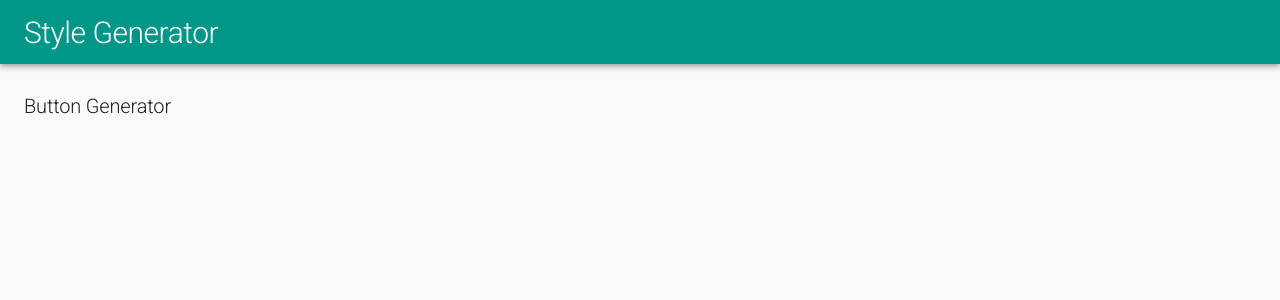
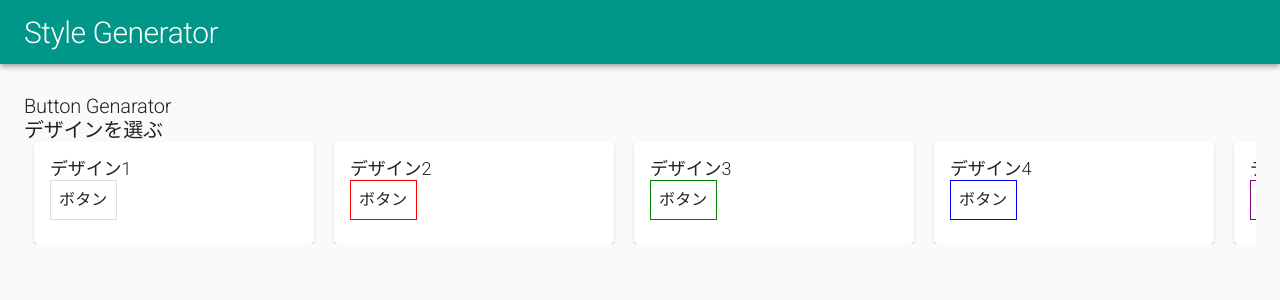
Before and after one commit to Yota-K/html-css-style-generator, a Next.js app: page /create-button in a window 1280 px wide. Shown: the top 300 px of the page. Built offline with nearby package versions, Linux system fonts and the light colour scheme.

Commit message:
ベースになるボタンデザインを作成。

```diff
--- a/src/components/Atoms/ButtonGenerator/Button/index.tsx
+++ b/src/components/Atoms/ButtonGenerator/Button/index.tsx
@@ -0,0 +1,23 @@
+import React from 'react';
+import styled from 'styled-components';
+
+interface Props {
+  defaultStyles: any;
+}
+
+export const GenerateButton: React.FC<Props> = ({ defaultStyles }) => {
+  return <Button defaultStyles={defaultStyles}>ボタン</Button>;
+};
+
+type StyleTypes = {
+  defaultStyles: {
+    border: string;
+    padding: string;
+  };
+};
+
+const Button = styled.a<StyleTypes>`
+  display: inline-block;
+  border: ${(props) => props.defaultStyles.border};
+  padding: ${(props) => props.defaultStyles.padding};
+`;
--- a/src/components/Molecules/ButtonGenerator/ButtonCard/index.tsx
+++ b/src/components/Molecules/ButtonGenerator/ButtonCard/index.tsx
@@ -0,0 +1,22 @@
+import React from 'react';
+import Card from '@material-ui/core/Card';
+import CardContent from '@material-ui/core/CardContent';
+
+import { CardHeading } from '../../../Atoms/CardHeading/index';
+import { GenerateButton } from '../../../Atoms/ButtonGenerator/Button/index';
+
+interface Props {
+  heading: string;
+  defaultStyles: any;
+}
+
+export const ButtonCard: React.FC<Props> = ({ heading, defaultStyles }) => {
+  return (
+    <Card>
+      <CardContent>
+        <CardHeading heading={heading} />
+        <GenerateButton defaultStyles={defaultStyles} />
+      </CardContent>
+    </Card>
+  );
+};
--- a/src/components/Organisms/ButtonGenarator/ButtonCardList/index.tsx
+++ b/src/components/Organisms/ButtonGenarator/ButtonCardList/index.tsx
@@ -0,0 +1,37 @@
+import React from 'react';
+import styled from 'styled-components';
+import { ButtonCard } from '../../../Molecules/ButtonGenerator/ButtonCard/index';
+import { AppTypography } from '../../../Atoms/Typography/index';
+
+interface Props {
+  cardData: any;
+}
+
+export const ButtonCardList: React.FC<Props> = ({ cardData }) => {
+  return (
+    <>
+      <AppTypography variant="h2" text="デザインを選ぶ" />
+      <CardList>
+        <div className="cards-wrapper">
+          {cardData.map((el, i) => (
+            <ButtonCard key={i} heading={el.heading} defaultStyles={el.defaultStyles} />
+          ))}
+        </div>
+      </CardList>
+    </>
+  );
+};
+
+const CardList = styled.nav`
+  width: 100%;
+  overflow-x: auto;
+
+  .cards-wrapper {
+    display: flex;
+
+    .MuiCard-root {
+      margin: 0 10px;
+      min-width: 280px;
+    }
+  }
+`;
--- /dev/null
+++ b/src/components/Pages/CreateButtonPage/CardData.ts
@@ -0,0 +1,37 @@
+export const cardData: any = [
+  {
+    heading: 'デザイン1',
+    defaultStyles: {
+      border: '1px solid #ddd',
+      padding: '8px',
+    },
+  },
+  {
+    heading: 'デザイン2',
+    defaultStyles: {
+      border: '1px solid red',
+      padding: '8px',
+    },
+  },
+  {
+    heading: 'デザイン3',
+    defaultStyles: {
+      border: '1px solid green',
+      padding: '8px',
+    },
+  },
+  {
+    heading: 'デザイン4',
+    defaultStyles: {
+      border: '1px solid blue',
+      padding: '8px',
+    },
+  },
+  {
+    heading: 'デザイン5',
+    defaultStyles: {
+      border: '1px solid purple',
+      padding: '8px',
+    },
+  },
+];
--- a/src/components/Pages/CreateButtonPage/index.tsx
+++ b/src/components/Pages/CreateButtonPage/index.tsx
@@ -1,6 +1,7 @@
 import React from 'react';
 import { CreateView } from '../../Templates/CreateView/index';
+import { cardData } from './CardData';
 
 export const CreateButtonPage = () => {
-  return <CreateView title="Style Generator｜ボタンの作成" />;
+  return <CreateView title="Style Generator｜ボタンの作成" featureTitle="Button Genarator" cardData={cardData} />;
 };
--- a/src/components/Templates/CreateView/index.tsx
+++ b/src/components/Templates/CreateView/index.tsx
@@ -3,12 +3,15 @@ import React from 'react';
 import { AppTypography } from '../../Atoms/Typography/index';
 import { AppHeader } from '../../Organisms/Header/index';
 import Container from '@material-ui/core/Container';
+import { ButtonCardList } from '../../Organisms/ButtonGenarator/ButtonCardList/index';
 
 interface Props {
   title: string;
+  featureTitle: string;
+  cardData: any;
 }
 
-export const CreateView: React.FC<Props> = ({ title }) => {
+export const CreateView: React.FC<Props> = ({ title, featureTitle, cardData }) => {
   return (
     <>
       <Head>
@@ -16,7 +19,8 @@ export const CreateView: React.FC<Props> = ({ title }) => {
       </Head>
       <AppHeader />
       <Container>
-        <AppTypography variant="h2" text="Button Generator" />
+        <AppTypography variant="h2" text={featureTitle} />
+        <ButtonCardList cardData={cardData} />
       </Container>
     </>
   );
```
